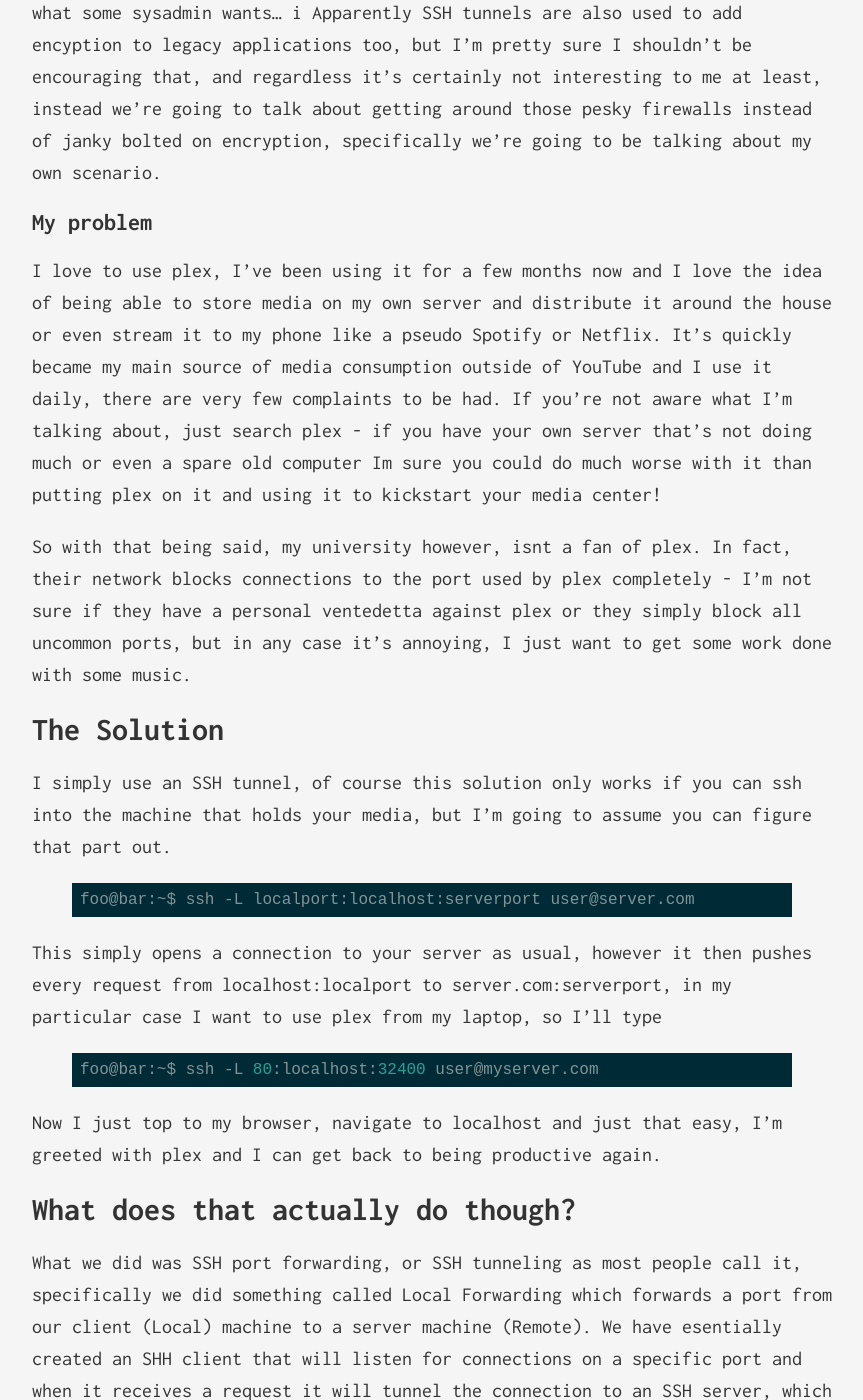
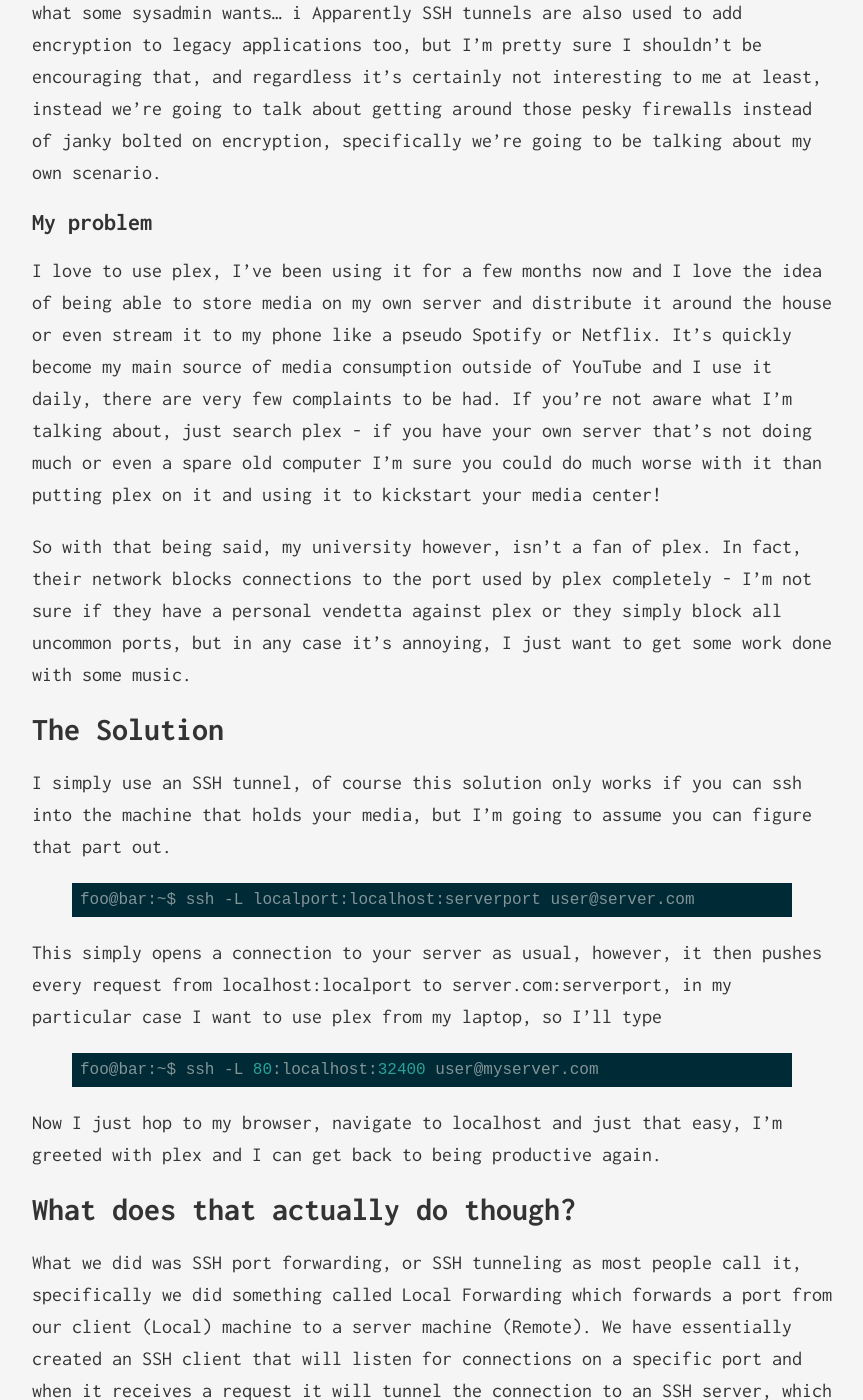
Before and after one commit to ArjG/ArjData, a Jekyll site: the page built from _posts/2019-01-31-using-ssh-tunnels.markdown, in a window 1280 px wide and 1400 px high, scrolled down 571 px. Shown: the whole window, without its empty margins (208-1071 px from the left). Built offline with Jekyll 4.4.1, drawn with Linux system fonts in a browser that asks for light colours; some of the changed text lies outside the part shown.

```diff
--- a/_config.yml
+++ b/_config.yml
@@ -4,7 +4,7 @@ description: >
   Amrik's Personal blog, here you'll find everything from tutorials on various technologies
   to my uninformed opinions that are just slightly more structured than twitter rants.
 
-baseurl: "" # the subpath of your site, e.g. /blog/
+baseurl: "/blog/" # the subpath of your site, e.g. /blog/
 url: "https://www.amrik.de" # the base hostname & protocol for your site
 
 author:
--- a/_posts/2019-01-31-using-ssh-tunnels.markdown
+++ b/_posts/2019-01-31-using-ssh-tunnels.markdown
@@ -1,21 +1,21 @@
 ---
 layout: post
-title:  "Port forwarding with SHH"
-subtitle: "Aka how to access your own media server at work or university"
+title:  "Port forwarding with SSH"
+subtitle: "AKA how to access your own media server at work or university"
 date:  2019-01-31 11:34:01
 categories: [tutorials]
 ---
 # Motivation
 
-Sometimes pesky firewalls are in the way of you accessing a server, SSH tunneling can come to our aid in this case and let us access them regarless of what some sysadmin wants...
+Sometimes pesky firewalls are in the way of you accessing a server, SSH tunneling can come to our aid in this case and let us access them regardless of what some sysadmin wants...
 i
-Apparently SSH tunnels are also used to add encyption to legacy applications too, but I'm pretty sure I shouldn't be encouraging that, and regardless it's certainly not interesting to me at least, instead we're going to talk about getting around those pesky firewalls instead of janky bolted on encryption, specifically we're going to be talking about my own scenario.
+Apparently SSH tunnels are also used to add encryption to legacy applications too, but I'm pretty sure I shouldn't be encouraging that, and regardless it's certainly not interesting to me at least, instead we're going to talk about getting around those pesky firewalls instead of janky bolted on encryption, specifically we're going to be talking about my own scenario.
 
 ## My problem
 
-I love to use plex, I've been using it for a few months now and I love the idea of being able to store media on my own server and distribute it around the house or even stream it to my phone like a pseudo Spotify or Netflix. It's quickly became my main source of media consumption outside of YouTube and I use it daily, there are very few complaints to be had. If you're not aware what I'm talking about, just search plex - if you have your own server that's not doing much or even a spare old computer Im sure you could do much worse with it than putting plex on it and using it to kickstart your media center!
+I love to use plex, I've been using it for a few months now and I love the idea of being able to store media on my own server and distribute it around the house or even stream it to my phone like a pseudo Spotify or Netflix. It's quickly become my main source of media consumption outside of YouTube and I use it daily, there are very few complaints to be had. If you're not aware what I'm talking about, just search plex - if you have your own server that's not doing much or even a spare old computer I'm sure you could do much worse with it than putting plex on it and using it to kickstart your media center!
 
-So with that being said, my university however, isnt a fan of plex. In fact, their network blocks connections to the port used by plex completely - I'm not sure if they have a personal ventedetta against plex or they simply block all uncommon ports, but in any case it's annoying, I just want to get some work done with some music.
+So with that being said, my university however, isn't a fan of plex. In fact, their network blocks connections to the port used by plex completely - I'm not sure if they have a personal vendetta against plex or they simply block all uncommon ports, but in any case it's annoying, I just want to get some work done with some music.
 
 # The Solution
 
@@ -25,16 +25,16 @@ I simply use an SSH tunnel, of course this solution only works if you can ssh in
 foo@bar:~$ ssh -L localport:localhost:serverport user@server.com
 {% endhighlight %}
 
-This simply opens a connection to your server as usual, however it then pushes every request from localhost:localport to server.com:serverport, in my particular case I want to use plex from my laptop, so I'll type
+This simply opens a connection to your server as usual, however, it then pushes every request from localhost:localport to server.com:serverport, in my particular case I want to use plex from my laptop, so I'll type
 
 {% highlight bash %}
 foo@bar:~$ ssh -L 80:localhost:32400 user@myserver.com
 {% endhighlight %}
 
-Now I just top to my browser, navigate to localhost and just that easy, I'm greeted with plex and I can get back to being productive again.
+Now I just hop to my browser, navigate to localhost and just that easy, I'm greeted with plex and I can get back to being productive again.
 
 # What does that actually do though?
 
-What we did was SSH port forwarding, or SSH tunneling as most people call it, specifically we did something called Local Forwarding which forwards a port from our client (Local) machine to a server machine (Remote). We have esentially created an SHH client that will listen for connections on a specific port and when it receives a request it will tunnel the connection to an SSH server, which could be on a different port and potentially even an entirely different machine than the SSH server.
+What we did was SSH port forwarding, or SSH tunneling as most people call it, specifically we did something called Local Forwarding which forwards a port from our client (Local) machine to a server machine (Remote). We have essentially created an SSH client that will listen for connections on a specific port and when it receives a request it will tunnel the connection to an SSH server, which could be on a different port and potentially even an entirely different machine than the SSH server.
 
-If you're still confused, feel free to take  look at [ssh.com](https://www.ssh.com/ssh/tunneling/example#sec-What-Is-SSH-Port-Forwarding-aka-SSH-Tunneling) who have written an article all about SSH tunneling that goes into more deapth than I feel is neccessesary here.
+If you're still confused, feel free to take a look at [ssh.com](https://www.ssh.com/ssh/tunneling/example#sec-What-Is-SSH-Port-Forwarding-aka-SSH-Tunneling) on which there is a written article all about SSH tunneling that goes into more depth than I feel is necessary here.
--- a/_posts/2019-10-01-automating-with-cron.markdown
+++ b/_posts/2019-10-01-automating-with-cron.markdown
@@ -6,7 +6,7 @@ date: 2019-10-01 00:00:00
 categories: [tutorials]
 ---
 # The Naive Solution
-The solution for automating repetitive tasks that I think a lot of people, myself included, begin with is to write some code that will loop forever, but inside that loop just wait the amount of time that you think is appropriate. This solution seems like it could work, and I suppose it could if you really were set on doing it this way. But this solution brings along with it a plethora of issues, for example having to keep the application running forever, just hogging space on the stack, not to mentioni it fails to address problems like only executing on specific days or between specific hours, implementing these conditions could get very anoying very quickly, and if you wanted to change when the applications runs, it would be another tedius process yet again.
+The solution for automating repetitive tasks that I think a lot of people, myself included, begin with is to write some code that will loop forever, but inside that loop just wait the amount of time that you think is appropriate. This solution seems like it could work, and I suppose it could if you really were set on doing it this way. But this solution brings along with it a plethora of issues, for example having to keep the application running forever, just hogging space on the stack, not to mention it fails to address problems like only executing on specific days or between specific hours, implementing these conditions could get very anoying very quickly, and if you wanted to change when the applications runs, it would be another tedius process yet again.
 
 # A Better Solution
 Cron! I can't believe I haven't heared about cron sooner. I've been using Linux systems as part of my University Course for over 3 years now and I've had to buy my own server and run into my own real world problems before I even knew it existed! So, hopefully there's at least one other hobbyist out there who could benefit from this!
```
Also changed, not shown: docker-compose.yml (added, +10 -0 lines).
